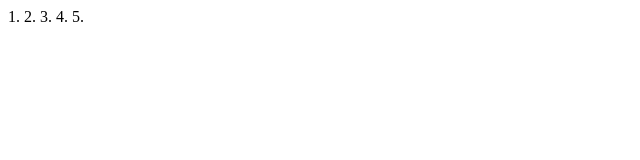
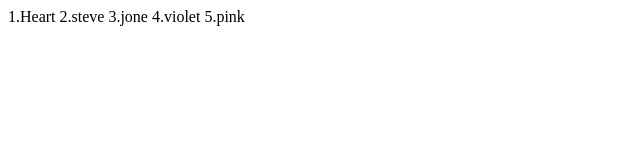
Before and after one commit to IZTWZI/27012024, a plain HTML site: page index.html in a window 1280 px wide. Shown: the whole page, without its empty margins (0-640 px from the left). Drawn offline with Linux system fonts and the light colour scheme.

Commit message:
Update index.html

```diff
--- a/index.html
+++ b/index.html
@@ -1,9 +1,9 @@
 <html>
 <body>
- 1.
- 2.
- 3.
- 4.
- 5.
+ 1.Heart
+ 2.steve
+ 3.jone
+ 4.violet
+ 5.pink
 </body>
 </html>
```
